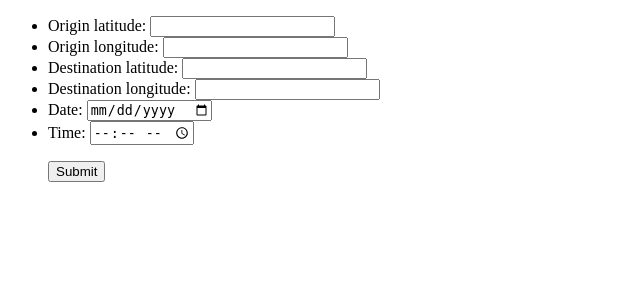
After one commit to lajulienn/crashes-prediction, a Flask app: page /predict_form in a window 1280 px wide. The commit adds this page. Shown: the top 300 px of the page, without its empty margins (0-640 px from the left). Run offline with Flask 2, Linux system fonts and the light colour scheme.

Commit message:
Implement path building and crash probability evaluation

```diff
--- a/app/config.py
+++ b/app/config.py
@@ -3,6 +3,7 @@ YANDEX_API_KEY = '611c97ab-4f96-4575-b166-75878a497f8c'
 NOMINATIM_USER_AGENT = 'datadigger'
 NOMINATIM_DOMAIN = 'datadigger.ru:7070'
 NOMINATIM_SCHEME = 'http'
+GRAPHHOPPER_KEY = 'ba54db28-5e83-424a-a5af-f2c3b58369bf'
 
 # MODEL
 MODEL_FILENAME = '/home/kclo/Notebooks/crashes/small_model_dump'
--- a/app/main.py
+++ b/app/main.py
@@ -1,9 +1,11 @@
 from datetime import datetime
 
 from flask import Flask, render_template, jsonify, request
+from tqdm import tqdm
 
 from .crash_predictor import CrashPredictor
 from .feature_constructor import FeatureConstructor
+from .path_builder import get_path_points_between_coordinates
 
 app = Flask(__name__)
 featureConstructor = None
@@ -17,40 +19,74 @@ def init():
 
 
 @app.route("/predict_one_form")
-def predict_one():
+def predict_one_form():
     return render_template('one_point_predict.html')
 
 
+@app.route("/predict_form")
+def predict_form():
+    return render_template('predict.html')
+
+
 @app.route("/predict_one", methods=['GET', 'POST'])
+def predict_one():
+    global featureConstructor, crashPredictor
+    if featureConstructor is None or crashPredictor is None:
+        init()
+
+    latitude = float(request.form['latitude'])
+    longitude = float(request.form['longitude'])
+    date = request.form['date']
+    time = request.form['time']
+    date_time = datetime.strptime(date + ' ' + time, '%Y-%m-%d %H:%M')
+
+    features_list = featureConstructor.get_features_list(latitude, longitude, date_time)
+    result = {
+        'features': features_list,
+        'crash_probability': crashPredictor.predict(features_list)
+    }
+
+    return jsonify(result)
+
+
+@app.route("/predict", methods=['GET', 'POST'])
 def predict():
     global featureConstructor, crashPredictor
     if featureConstructor is None or crashPredictor is None:
         init()
 
+    origin = [request.form['origin_latitude'], request.form['origin_longitude']]
+    destination = [request.form['destination_latitude'], request.form['destination_longitude']]
     date = request.form['date']
     time = request.form['time']
-    latitude = float(request.form['latitude'])
-    longitude = float(request.form['longitude'])
-
     date_time = datetime.strptime(date + ' ' + time, '%Y-%m-%d %H:%M')
 
-    features_list = featureConstructor.get_features_list(latitude, longitude, date_time)
-    res = {
-        'features': features_list,
-        'crash_probability': crashPredictor.predict(features_list)
-    }
+    path_points = get_path_points_between_coordinates(origin, destination)
 
-    return jsonify(res)
+    result = []
+
+    for point in tqdm(path_points):
+        latitude = point[0]
+        longitude = point[1]
+        features_list = featureConstructor.get_features_list(latitude, longitude, date_time)
+        probability = crashPredictor.predict(features_list)
+        result.append({
+            'latitude': latitude,
+            'longitude': longitude,
+            'probability': probability,
+        })
+
+    return jsonify(result)
 
 
 @app.route("/test")
 def test():
     date_time = datetime.now()
-    origin = [44.314566, 38.701589]
-    destination = ['44.344929', '38.706081']
+    origin = ['44.623110', '39.108736']
+    destination = ['44.701639', '39.230262']
 
-    features = featureConstructor.get_features_list(origin[0], origin[1], date_time)
-    return jsonify(features)
+    points = get_path_points_between_coordinates(origin, destination)
+    return jsonify(points)
 
 
 if __name__ == "__main__":
--- a/app/templates/one_point_predict.html
+++ b/app/templates/one_point_predict.html
@@ -2,7 +2,7 @@
 <html lang="en">
 <head>
     <meta charset="UTF-8">
-    <title>Title</title>
+    <title>Predict one point</title>
 </head>
 <body>
 <form action="/predict_one" method="post">
@@ -20,7 +20,7 @@
             <input type="date" id="date" name="date">
         </li>
         <li>
-            <label for="time">Date:</label>
+            <label for="time">Time:</label>
             <input type="time" id="time" name="time">
         </li>
     </ul>
--- /dev/null
+++ b/app/templates/predict.html
@@ -0,0 +1,40 @@
+<!DOCTYPE html>
+<html lang="en">
+<head>
+    <meta charset="UTF-8">
+    <title>Predict</title>
+</head>
+<body>
+<form action="/predict" method="post">
+    <ul>
+        <li>
+            <label for="origin_latitude">Origin latitude:</label>
+            <input type="text" id="origin_latitude" name="origin_latitude">
+        </li>
+        <li>
+            <label for="origin_longitude">Origin longitude:</label>
+            <input type="text" id="origin_longitude" name="origin_longitude">
+        </li>
+
+        <li>
+            <label for="destination_latitude">Destination latitude:</label>
+            <input type="text" id="destination_latitude" name="destination_latitude">
+        </li>
+        <li>
+            <label for="destination_longitude">Destination longitude:</label>
+            <input type="text" id="destination_longitude" name="destination_longitude">
+        </li>
+
+        <li>
+            <label for="date">Date:</label>
+            <input type="date" id="date" name="date">
+        </li>
+        <li>
+            <label for="time">Time:</label>
+            <input type="time" id="time" name="time">
+        </li>
+    </ul>
+    <dd><input type=submit value=Submit>
+</form>
+</body>
+</html>
```
Also changed, not shown: app/path_builder.py (+21 -8 lines).
